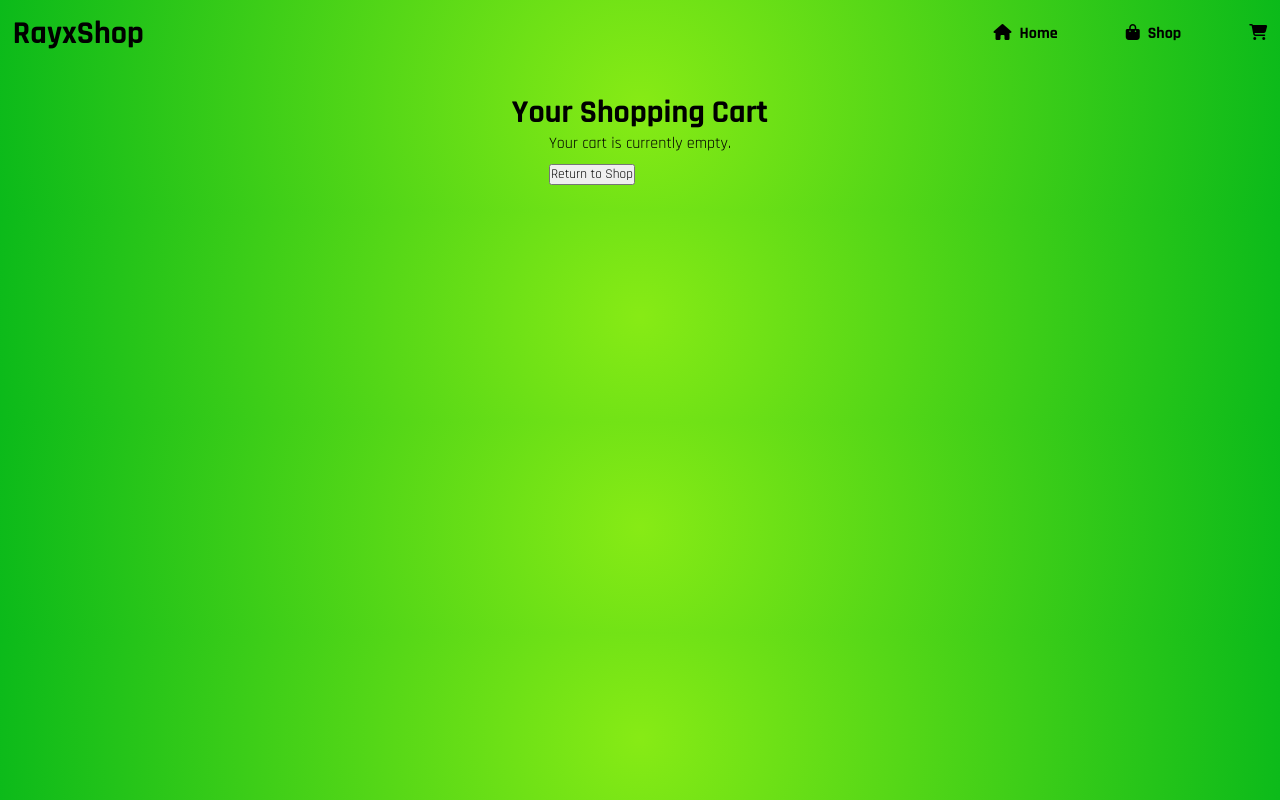
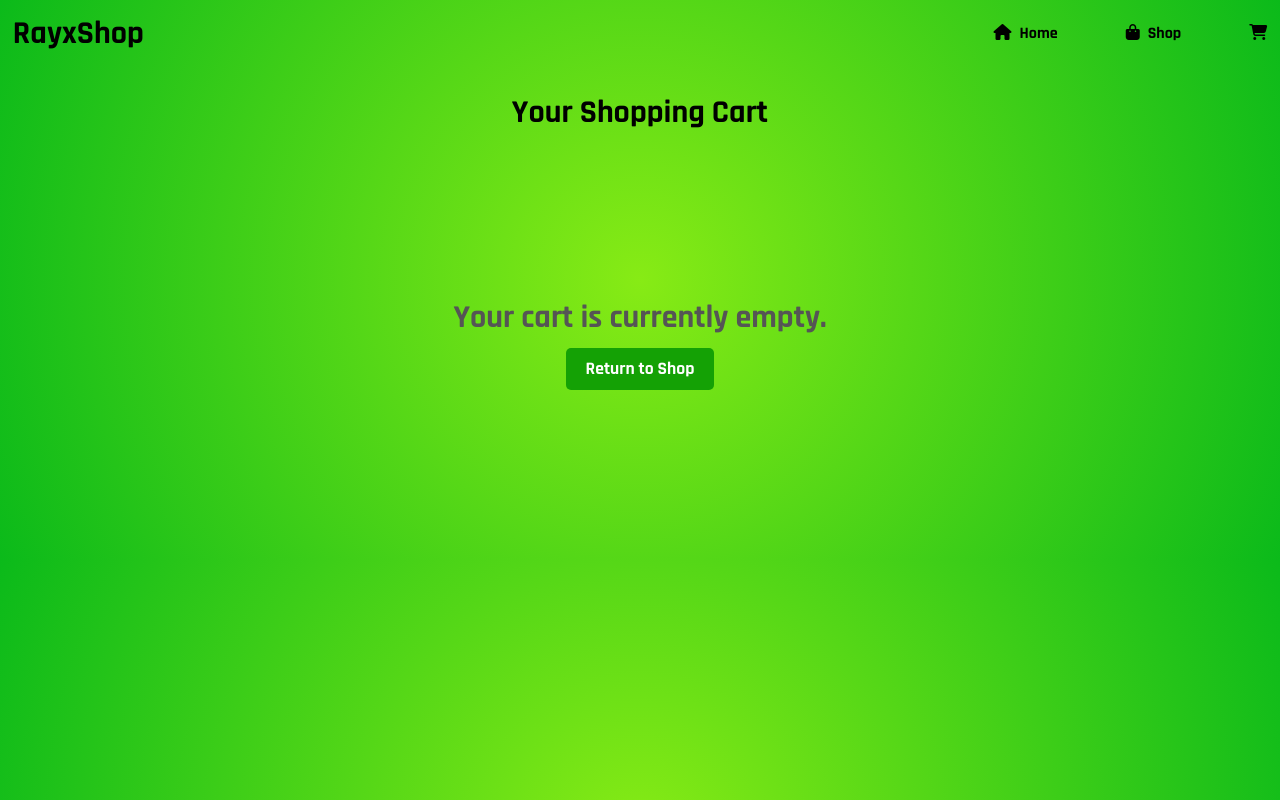
Before and after one commit to rayx3000/shopping-cart, a React (Vite) app: page /cart in a window 1280 px wide. Built offline with nearby package versions, Linux system fonts and the light colour scheme; a web font is replaced by a local one.

Commit message:
add dialog

```diff
--- /dev/null
+++ b/src/components/Dialog/Dialog.css
@@ -0,0 +1,50 @@
+.checkout-dialog {
+  background: #65f54c;
+  background: linear-gradient(15deg, rgba(101, 245, 76, 0.75) 0%, rgba(149, 224, 83, 1) 50%, rgba(175, 237, 83, 0.75) 100%);
+  border: none;
+  border-radius: 8px;
+  padding: 20px;
+  box-shadow: 0 4px 8px rgba(0, 0, 0, 0.2);
+  text-align: center;
+  position: absolute;
+  top: 50%;
+  left: 50%;
+  transform: translate(-50%, -50%);
+  z-index: 1000;
+}
+
+.checkout-dialog::backdrop {
+  background-color: rgba(0, 0, 0, 0.5);
+}
+
+.checkout-dialog p {
+  font-size: 1.2rem;
+  margin-bottom: 20px;
+  font-weight: bold;
+}
+
+.dialog-actions {
+  display: flex;
+  justify-content: center;
+  gap: 15px;
+}
+
+.dialog-actions button {
+  background-color: #14a105;
+  color: #fff;
+  font-size: 1rem;
+  font-weight: bold;
+  padding: 10px 15px;
+  border: none;
+  border-radius: 4px;
+  cursor: pointer;
+}
+
+.dialog-actions button:hover {
+  background-color: #1dbb0c;
+}
+
+.dialog-actions button:active {
+  background-color: #0f7a07;
+  transform: scale(0.98);
+}
--- /dev/null
+++ b/src/components/Dialog/Dialog.jsx
@@ -0,0 +1,36 @@
+import React, { useRef, useEffect } from 'react'
+import { useNavigate } from 'react-router-dom'
+import './Dialog.css'
+
+const Dialog = ({ isOpen, onClose, onClearCart }) => {
+  const dialogRef = useRef(null);
+  const navigate = useNavigate();
+
+  useEffect(() => {
+    if (isOpen) {
+      dialogRef.current?.showModal();
+    } else {
+      dialogRef.current?.close();
+    }
+  }, [isOpen]);
+
+  const handleAction = (path) => {
+    if (onClearCart) onClearCart();
+    if (onClose) onClose();
+    navigate(path);
+  };
+
+  return (
+    <dialog ref={dialogRef} className="checkout-dialog">
+        <div>
+            <p>Your Order Has Been Placed</p>
+            <div className="dialog-actions">
+                <button onClick={() => handleAction('/shop')}>Continue Shopping</button>
+                <button onClick={() => handleAction('/')}>OK</button>
+            </div>
+        </div>
+    </dialog>
+  )
+}
+
+export default Dialog
--- a/src/pages/Cart/Cart.css
+++ b/src/pages/Cart/Cart.css
@@ -4,6 +4,42 @@
     flex-direction: column;
     align-items: center;
     justify-content: center;
+}
+
+.empty-cart{
+    display: flex;
+    flex-direction: column;
+    align-items: center;
+    justify-content: center;
+    text-align: center;
+    height: 50vh;
+}
+
+.empty-cart h1{
+    font-size: 2rem;
+    color: #555;
+    margin-top: 20px;
+}
+
+.empty-cart button{
+    background-color: #14a105;
+    color: #fff;
+    padding: 10px 20px;
+    border-radius: 5px;
+    border: none;
+    cursor: pointer;
+    font-size: 1.1rem;
+    font-weight: bold;
+    margin-top: 20px;
+}
+
+.empty-cart button:hover{
+    background-color: #1dbb0c;
+}
+
+.empty-cart button:active{
+    background-color: #0f7a07;
+    transform: scale(0.98);
 }
 
 .cart-container{
--- a/src/pages/Cart/Cart.jsx
+++ b/src/pages/Cart/Cart.jsx
@@ -1,8 +1,10 @@
-import React from 'react'
+import React, { useState } from 'react'
 import { Link } from 'react-router-dom'
+import Dialog from '../../components/Dialog/Dialog'
 import './Cart.css'
 
 const Cart = ({ cart, removeFromCart, setCart }) => {
+  const [isDialogOpen, setIsDialogOpen] = useState(false);
   const total = cart.reduce((sum, item) => sum + item.price * item.quantity, 0);
 
   const updateQuantity = (productId, newQuantity) => {
@@ -19,7 +21,7 @@ const Cart = ({ cart, removeFromCart, setCart }) => {
       <h1>Your Shopping Cart</h1>
       {cart.length === 0 ? (
         <div className="empty-cart">
-          <p>Your cart is currently empty.</p>
+          <h1>Your cart is currently empty.</h1>
           <Link to="/shop"><button style={{ marginTop: '10px' }}>Return to Shop</button></Link>
         </div>
       ) : (
@@ -41,10 +43,11 @@ const Cart = ({ cart, removeFromCart, setCart }) => {
           ))}
           <div className="cart-summary" style={{ textAlign: 'right', marginTop: '20px' }}>
             <h3>Total: ${total.toFixed(2)}</h3>
-            <button className="checkout-btn">Proceed to Checkout</button>
+            <button className="checkout-btn" onClick={() => setIsDialogOpen(true)}>Proceed to Checkout</button>
           </div>
         </div>
       )}
+      <Dialog isOpen={isDialogOpen} onClose={() => setIsDialogOpen(false)} onClearCart={() => setCart([])} />
     </div>
   )
 }
```
Also changed, not shown: src/components/Footer/Footer.jsx (deleted, +0 -10 lines), src/components/Footer/Footer.css (deleted).
